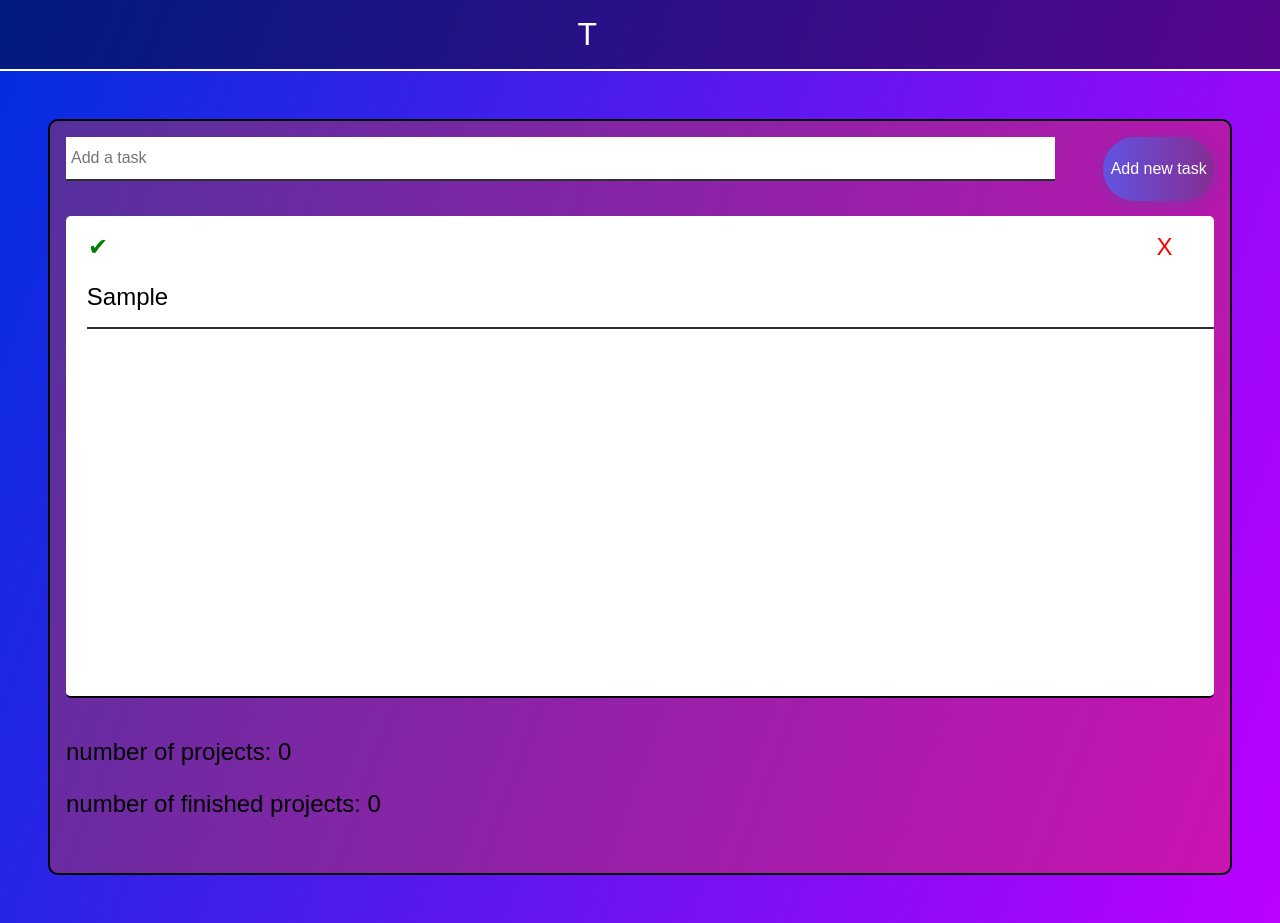
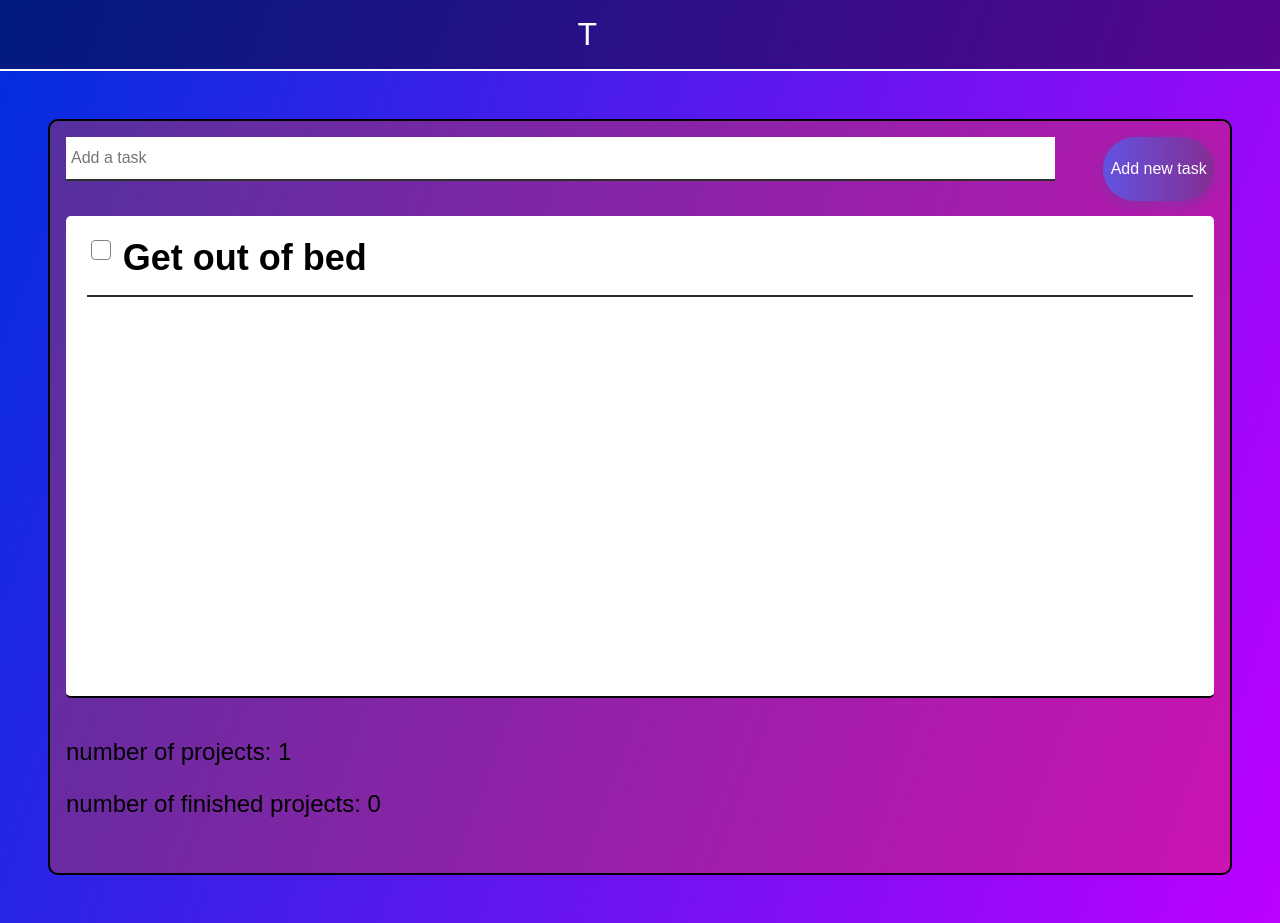
Before and after one commit to HidekashiLawliet/ToDoList, a plain HTML site: page index.html in a window 1280 px wide. Both pictures are taken after typing "Sample" into the empty fields and a click on the button "Add new task". Drawn offline with Linux system fonts and the light colour scheme.

Commit message:
CHANGE {change button to a checkbox }

```diff
--- a/src/index.css
+++ b/src/index.css
@@ -12,7 +12,7 @@ body {
     margin: 0;
 }
 
-input {
+#todo_text {
     align-content: first baseline;
     box-shadow: 0px 2px #2e2e2e;
     font-family: Arial, Helvetica, sans-serif;
@@ -23,7 +23,7 @@ input {
     font-size: 16px;
 }
 
-input:focus {
+#todo_text:focus {
     outline: none;
 }
 
@@ -57,7 +57,6 @@ input:focus {
 }
 
 #text_area input {
-
     margin-right: 3rem;
     height: 2rem;
 }
@@ -98,6 +97,7 @@ input:focus {
 #addBtn {
     background-image: linear-gradient(to right, #6253e1, #852D91, #A3A1FF, #F24645);
     box-shadow: 0 4px 15px 0 rgba(126, 52, 161, 0.75);
+
 }
 
 #scroll_list {
@@ -113,42 +113,30 @@ input:focus {
     scrollbar-color: rgb(237, 137, 247) rgb(117, 126, 243)
 }
 
+.completed {
+    text-decoration: line-through;
+    color: green;
+    background-color: #cecccc59;
+    border-radius: 15px 15px 0px 0px;
+}
+
+/* #taskCheck {
+    border: oklab(from color l a b);
+    background-image: url(../assets/tick.png);
+} */
+
+
 li {
-    display: grid;
+    display: flex;
     align-tracks: start;
     grid-row: 0;
     list-style: none;
     margin: 1.3rem;
-    width: 100%;
     overflow-x: hidden;
     padding-bottom: 1rem;
     border-bottom: #2e2e2e solid 2px;
 }
 
-.buttonDiv {
-    display: flex;
-    margin: 1rem;
-}
-
-.completed_btn {
-    width: fit-content;
-    margin-right: 2rem;
-    font-size: 24px;
-    border: none;
-    background-color: transparent;
-    color: green;
-}
-
-.delete_btn {
-    display: flex;
-    width: fit-content;
-    margin-left: 90%;
-    margin-top: 0px ;
-    border: none;
-    font-size: 24px;
-    background-color: transparent;
-    color: red;
-}
 
 #todo_list p {
     color: rgb(47, 255, 175);
@@ -159,21 +147,65 @@ li {
     text-decoration: line-through;
 }
 
-input[type="text"]::before {
-    content: "\2713";
-    display: inline-block;
-    width: 2rem;
-    height: 2rem;
-    font-size: 1.7rem;
-    text-align: center;
-    border: 0.06rem solid rgb(63, 63, 63);
-    border-radius: 50%;
-    color: transparent;
+
+input[type="checkbox"] {
+    position: relative;
+    width: 1.5em;
+    height: 1.5em;
+    color: black;
+    border: 1px solid gray;
+    border-radius: 4px;
+    appearance: none;
+    outline: 0;
+    cursor: pointer;
+    transition: background 175ms cubic-bezier(0.1, 0.1, 0.25, 1);
+
+    &::before {
+        position: absolute;
+        content: '';
+        display: block;
+        top: 2px;
+        left: 7px;
+        width: 8px;
+        height: 14px;
+        border-style: solid;
+        border-color: white;
+        border-width: 0 2px 2px 0;
+        transform: rotate(45deg);
+        opacity: 0;
+    }
+
+    &:checked {
+        color: white;
+        border-color: green;
+        background: green;
+
+        &::before {
+            opacity: 1;
+        }
+
+        ~label::before {
+            clip-path: polygon(0 0, 100% 0, 100% 100%, 0 100%);
+        }
+    }
 }
 
-input[type="text"]::before::after {
-    color: white;
-    background-color: hsl(120, 100%, 25%);
-    border: 0.06rem solid hsl(120, 100%, 25%);
-    border-radius: 50%;
+label {
+    position: relative;
+    cursor: pointer;
+    font-size: 1.5em;
+    font-weight: 600;
+    padding: 0 0.25em 0;
+    user-select: none;
+
+    &::before {
+        position: absolute;
+        content: attr(data-content);
+        color: lightgray;
+        clip-path: polygon(0 0, 0 0, 0% 100%, 0 100%);
+        text-decoration: line-through;
+        text-decoration-thickness: 3px;
+        text-decoration-color: $black;
+        transition: clip-path 200ms cubic-bezier(0.25, 0.46, 0.45, 0.94);
+    }
 }
--- a/src/index.js
+++ b/src/index.js
@@ -1,3 +1,5 @@
+
+totalTasks = 0;
 
 window.onload = function () {
     var pageTitle = document.title;
@@ -39,7 +41,6 @@ function toggleTextVisibility(element, text, duration = 200) {
 
 toggleTextVisibility(title, titleText);
 
-
 const addTodo = document.getElementById('addBtn');
 let todo = JSON.parse(localStorage.getItem("todo"));
 let count = 0;
@@ -59,29 +60,43 @@ function addItemInList() {
     const li = document.createElement('li');
     document.getElementById('scroll_list').appendChild(buttonDiv);
     buttonDiv.className = 'buttonDiv';
-    document.getElementById('scroll_list').appendChild(li);;
-    count += 1;
-    buttonDiv.innerHTML = `<button class="completed_btn" onClick="toggleCompleted(this)">✔</button><button class="delete_btn" onClick="deleteItem(this)">X</button>`;
+    document.getElementById('scroll_list').appendChild(li);
+    li.className = count;
     li.innerHTML = `${todo}`;
+    // buttonDiv.innerHTML = `<button class="completed_btn" onClick="toggleCompleted(this)">✔: mark task as completed</button><button class="delete_btn" onClick="deleteItem(this)">X: delete task</button>`;
+    // li.innerHTML = `<input type="checkbox" id="taskCheck" onClick="toggleCompleted(this)"> ${todo}`;
+    li.innerHTML = `
+    <input type="checkbox" id="todo" name="todo" value="todo">
+    <label for="todo" data-content="Get out of bed">Get out of bed</label>
+    `
+
+
+
+    totalTasks += 1;
+    ItemCounter(totalTasks);
 }
 
-function toggleCompleted(todo) {
-    let enable = true;
-    TextCompleted(todo, enable);
-    console.log('task completed');
+function toggleCompleted(element) {
+    let enable = false;
+    if (element.checked) {
+        console.log('task completed');
+        element.parentNode.className = 'completed';
+    } else {
+        console.log('task not completed');
+    }
 }
 
-function TextCompleted(todo, enable) {
-    // todo.style.textDecoration = enable ? 'line-through' : 'none';
-    todo.innerHTML += todo + ': completed';
-    console.log('task uncompleted');
+
+project_counter = document.getElementById('project_counter');
+function ItemCounter(nb) {
+    let total = 0;
+    total += nb;
+    project_counter.innerHTML = total;
 }
-
 
 addTodo.addEventListener('click', function () {
     addItemInList()
 });
-
 
 window.addEventListener('keydown', function (event) {
     if (event.keyCode === 13) {
```
Also changed, not shown: assets/tick.png (added).
